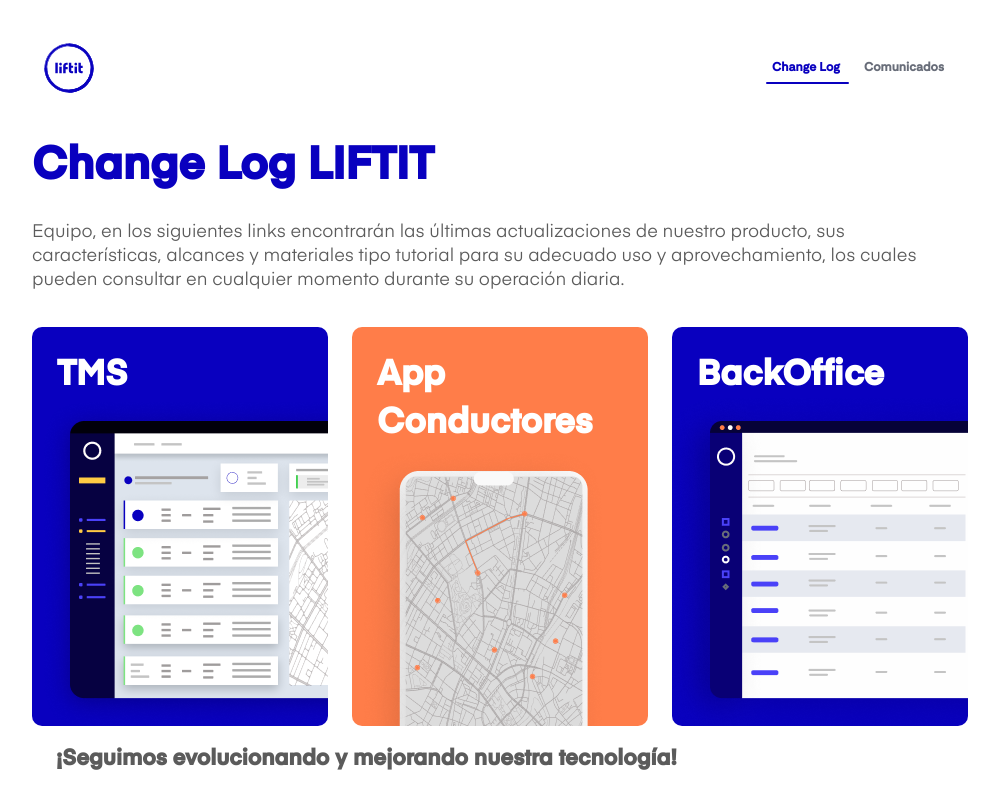
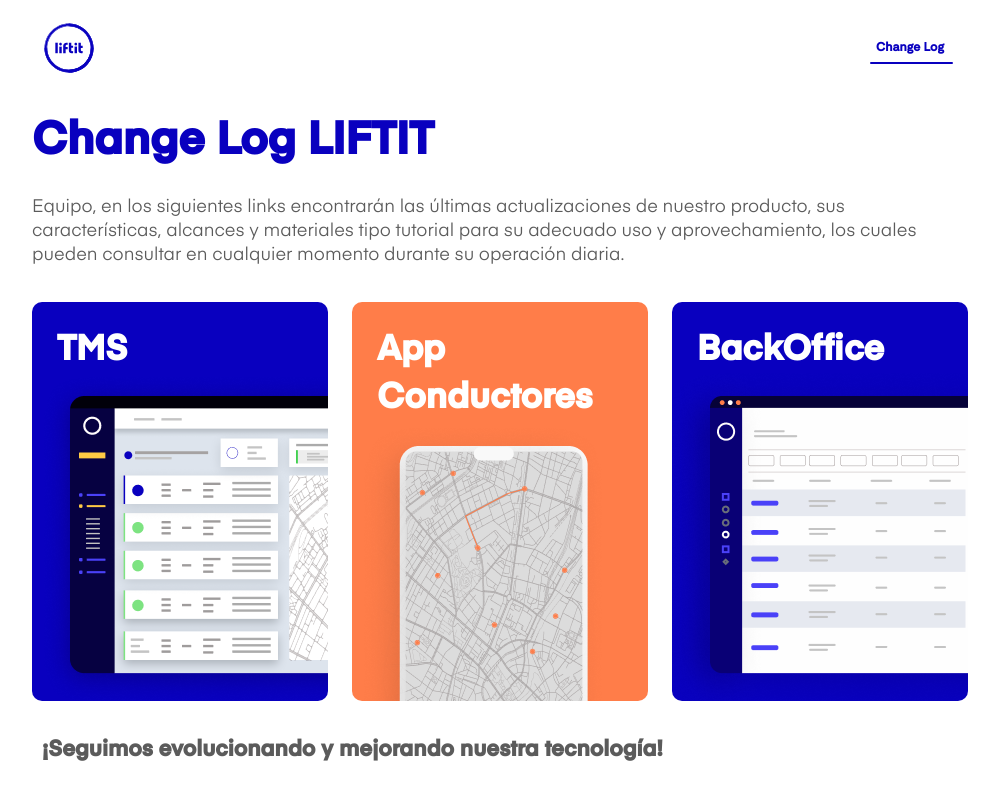
Before and after one commit to ArepaTech/Landing-Mails, a React (Create React App) app: page / in a window 1280 px wide. Shown: the whole page, without its empty margins (140-1139 px from the left). Built offline with nearby package versions, Linux system fonts and the light colour scheme; no server answers; a web font is replaced by a local one.

Commit message:
footer and header

```diff
--- a/src/assets/components/ContentBACK.jsx
+++ b/src/assets/components/ContentBACK.jsx
@@ -29,7 +29,9 @@
       })
     } catch (error) {}
   }
-
+  resizeIframe(obj) {
+    obj.style.height = obj.contentWindow.document.body.scrollHeight + 'px'
+  }
   render() {
     return (
       <div className='content-tms content-tms--backoffice'>
--- a/src/assets/components/Layout/Header.jsx
+++ b/src/assets/components/Layout/Header.jsx
@@ -16,9 +16,9 @@
               <a href='/' className='navbar-item navbar-item-active '>
                 Change Log
               </a>
-              <a href='#comunicados' className='navbar-item'>
+              {/* <a href='#comunicados' className='navbar-item'>
                 Comunicados
-              </a>
+              </a> */}
             </div>
           </div>
         </div>
--- a/src/assets/styles/components/footer.scss
+++ b/src/assets/styles/components/footer.scss
@@ -1,7 +1,9 @@
 footer {
   background-color: transparent !important;
-  position: fixed;
-  bottom: -70px;
+  // position: fixed;
+  // bottom: -70px;
+  padding: 10px 0 0 10px !important;
+
   @include mobile {
     position: relative;
     bottom: 0;
--- a/src/assets/styles/components/header.scss
+++ b/src/assets/styles/components/header.scss
@@ -1,5 +1,5 @@
 .navbar {
-  margin: 35px 0 35px 0;
+  margin: 15px 0 30px 0;
   &-brand {
     img {
       min-height: 50px;
```
